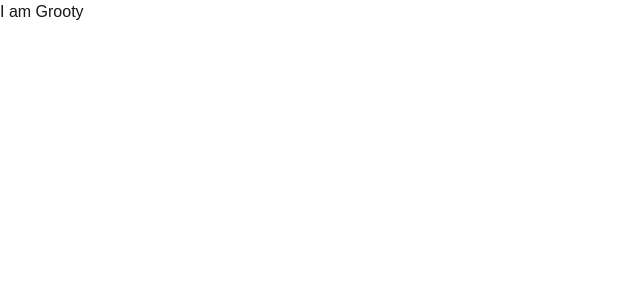
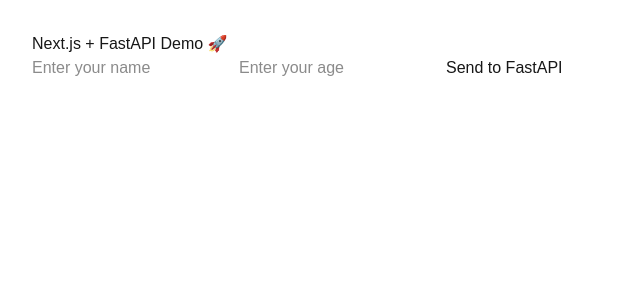
Before and after one commit to imgrooty/phishguard-project, a Next.js app in the folder frontend/: page / in a window 1280 px wide. Shown: the top 300 px of the page, without its empty margins (0-640 px from the left). Built offline with nearby package versions, Linux system fonts and the light colour scheme.

Commit message:
Update page.tsx

```diff
--- a/frontend/app/page.tsx
+++ b/frontend/app/page.tsx
@@ -1,13 +1,44 @@
 "use client";
-import { useEffect, useState } from "react";
+import { useState } from "react";
 
-export default function Page() {
+export default function Home() {
+  const [name, setName] = useState("");
+  const [age, setAge] = useState("");
+  const [result, setResult] = useState<any>(null);
 
+  const handleSubmit = async () => {
+    const res = await fetch("http://127.0.0.1:8000/predict", {
+      method: "POST",
+      headers: { "Content-Type": "application/json" },
+      body: JSON.stringify({ name, age: Number(age) }),
+    });
+    const data = await res.json();
+    setResult(data);
+  };
 
   return (
-    <div>
+    <div style={{ padding: "2rem" }}>
+      <h1>Next.js + FastAPI Demo 🚀</h1>
+      <input
+        type="text"
+        placeholder="Enter your name"
+        value={name}
+        onChange={(e) => setName(e.target.value)}
+      />
+      <input
+        type="number"
+        placeholder="Enter your age"
+        value={age}
+        onChange={(e) => setAge(e.target.value)}
+      />
+      <button onClick={handleSubmit}>Send to FastAPI</button>
 
-      <h1>I am Grooty</h1>
+      {result && (
+        <div style={{ marginTop: "20px" }}>
+          <h2>Response:</h2>
+          <pre>{JSON.stringify(result, null, 2)}</pre>
+        </div>
+      )}
     </div>
   );
 }
```
